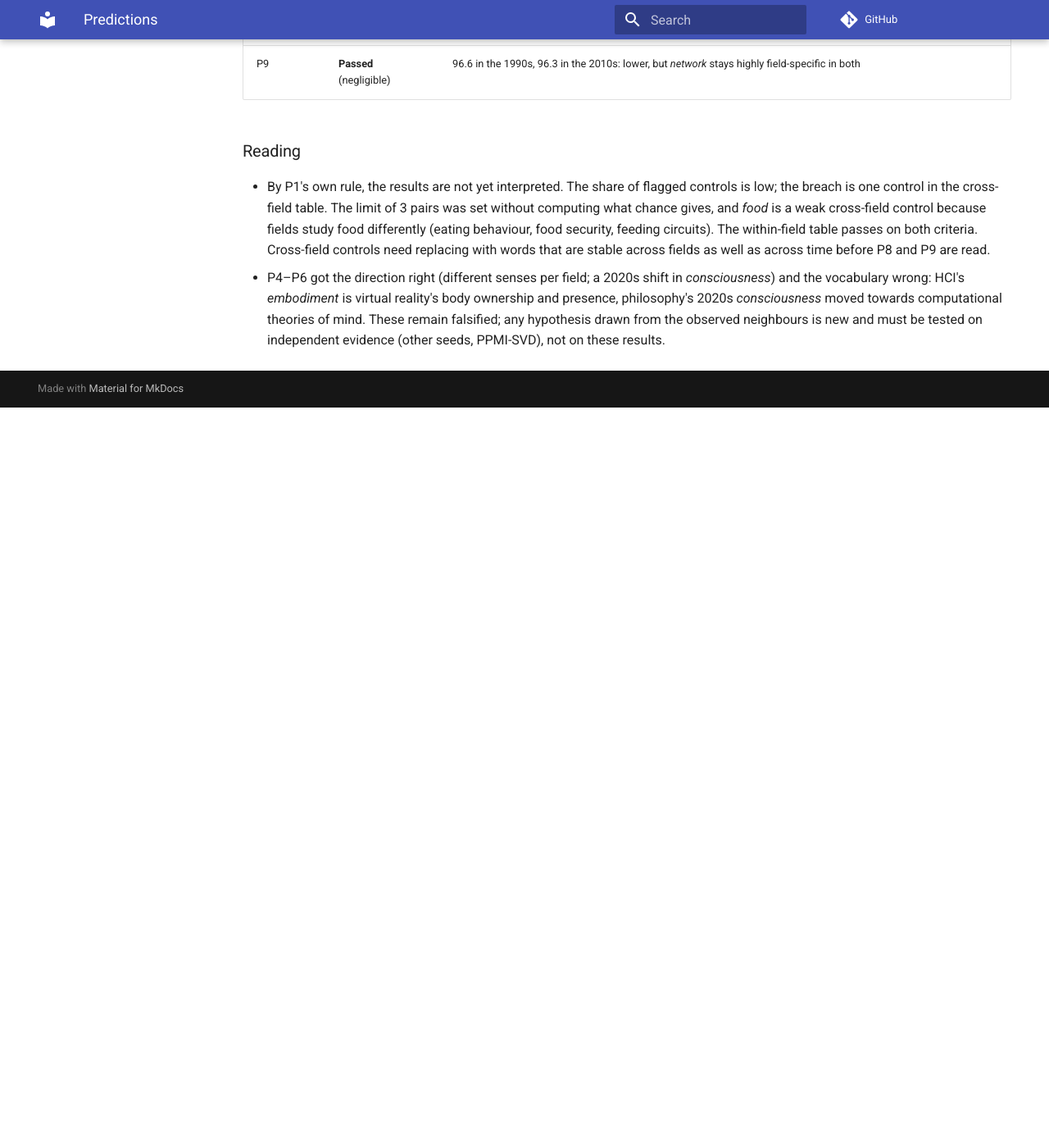
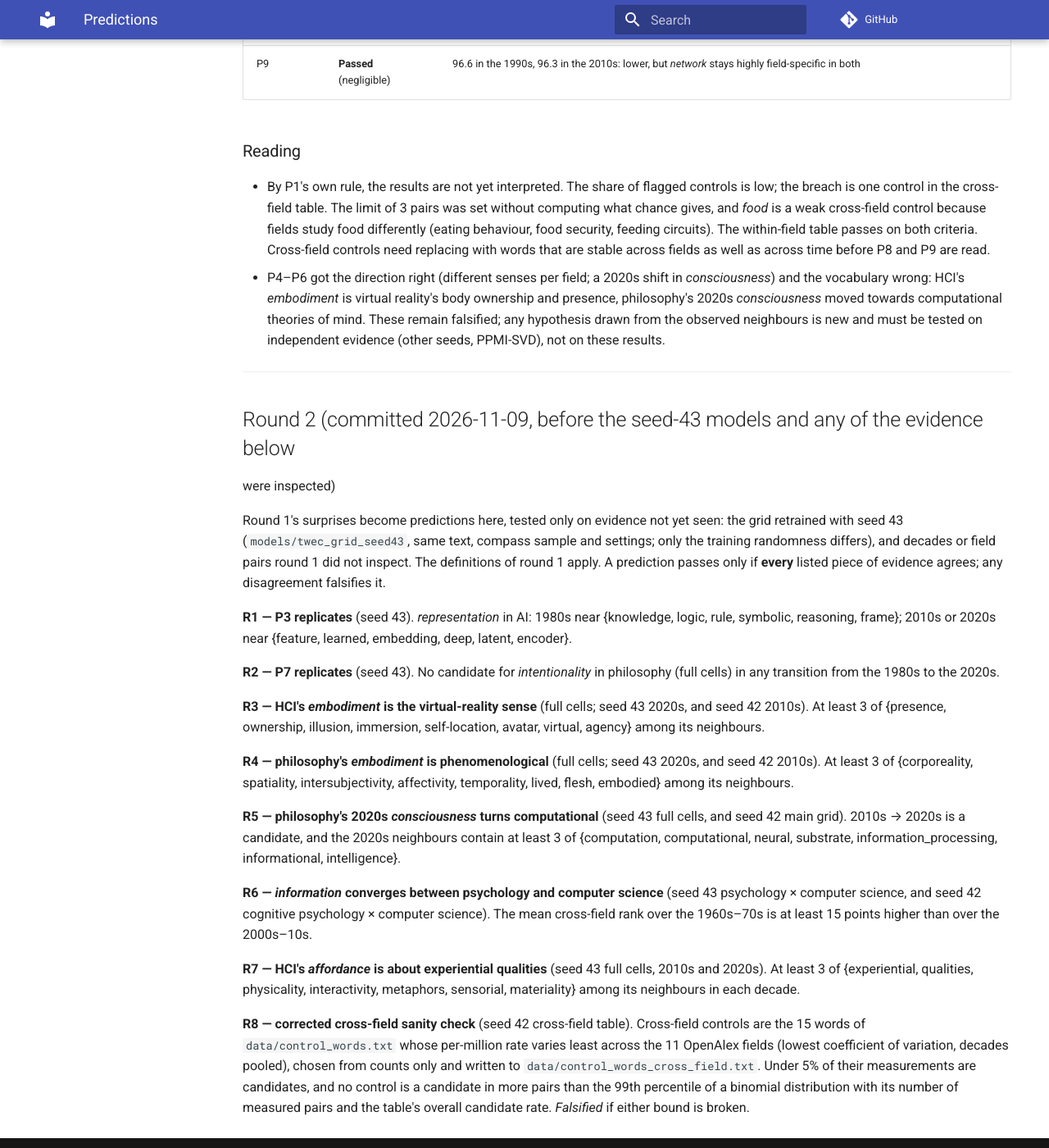
Before and after one commit to Dovalization/interpretant, an MkDocs documentation site: the page built from docs/predictions.md, in a window 1280 px wide and 1400 px high, scrolled down 2342 px. Shown: the whole window at 82% size. Built offline with MkDocs 1.6.1 and Material for MkDocs 9.7.7, drawn with Linux system fonts in a browser that asks for light colours; comment, search, counter and statistics services are not loaded; before the commit the page ends 2839 px from its top, so only the background shows below that.

Commit message:
docs: round 2 predictions, committed before the seed-43 evidence exists
R1-R8 test round 1's surprises (embodiment's senses in HCI and philosophy, consciousness's
computational turn, information converging, affordance in HCI) and replicate P3 and P7 on
evidence not yet seen: the seed-43 grid and decades or field pairs round 1 did not inspect.
R8 fixes the cross-field control rule and a binomial chance bound before selection.

```diff
--- a/docs/predictions.md
+++ b/docs/predictions.md
@@ -106,3 +106,51 @@ Scored against the definitions above, unchanged. 3 passed, 6 falsified.
   theories of mind. These remain falsified; any hypothesis drawn from the observed neighbours
   is new and must be tested on independent evidence (other seeds, PPMI-SVD), not on these
   results.
+
+---
+
+## Round 2 (committed 2026-11-09, before the seed-43 models and any of the evidence below
+were inspected)
+
+Round 1's surprises become predictions here, tested only on evidence not yet seen: the grid
+retrained with seed 43 (`models/twec_grid_seed43`, same text, compass sample and settings;
+only the training randomness differs), and decades or field pairs round 1 did not inspect.
+The definitions of round 1 apply. A prediction passes only if **every** listed piece of
+evidence agrees; any disagreement falsifies it.
+
+**R1 — P3 replicates** (seed 43). *representation* in AI: 1980s near
+{knowledge, logic, rule, symbolic, reasoning, frame}; 2010s or 2020s near
+{feature, learned, embedding, deep, latent, encoder}.
+
+**R2 — P7 replicates** (seed 43). No candidate for *intentionality* in philosophy (full
+cells) in any transition from the 1980s to the 2020s.
+
+**R3 — HCI's *embodiment* is the virtual-reality sense** (full cells; seed 43 2020s, and
+seed 42 2010s). At least 3 of {presence, ownership, illusion, immersion, self-location,
+avatar, virtual, agency} among its neighbours.
+
+**R4 — philosophy's *embodiment* is phenomenological** (full cells; seed 43 2020s, and seed
+42 2010s). At least 3 of {corporeality, spatiality, intersubjectivity, affectivity,
+temporality, lived, flesh, embodied} among its neighbours.
+
+**R5 — philosophy's 2020s *consciousness* turns computational** (seed 43 full cells, and seed
+42 main grid). 2010s → 2020s is a candidate, and the 2020s neighbours contain at least 3 of
+{computation, computational, neural, substrate, information_processing, informational,
+intelligence}.
+
+**R6 — *information* converges between psychology and computer science** (seed 43
+psychology × computer science, and seed 42 cognitive psychology × computer science). The
+mean cross-field rank over the 1960s–70s is at least 15 points higher than over the
+2000s–10s.
+
+**R7 — HCI's *affordance* is about experiential qualities** (seed 43 full cells, 2010s and
+2020s). At least 3 of {experiential, qualities, physicality, interactivity, metaphors,
+sensorial, materiality} among its neighbours in each decade.
+
+**R8 — corrected cross-field sanity check** (seed 42 cross-field table). Cross-field controls
+are the 15 words of `data/control_words.txt` whose per-million rate varies least across the
+11 OpenAlex fields (lowest coefficient of variation, decades pooled), chosen from counts
+only and written to `data/control_words_cross_field.txt`. Under 5% of their measurements
+are candidates, and no control is a candidate in more pairs than the 99th percentile of a
+binomial distribution with its number of measured pairs and the table's overall candidate
+rate. *Falsified* if either bound is broken.
```
